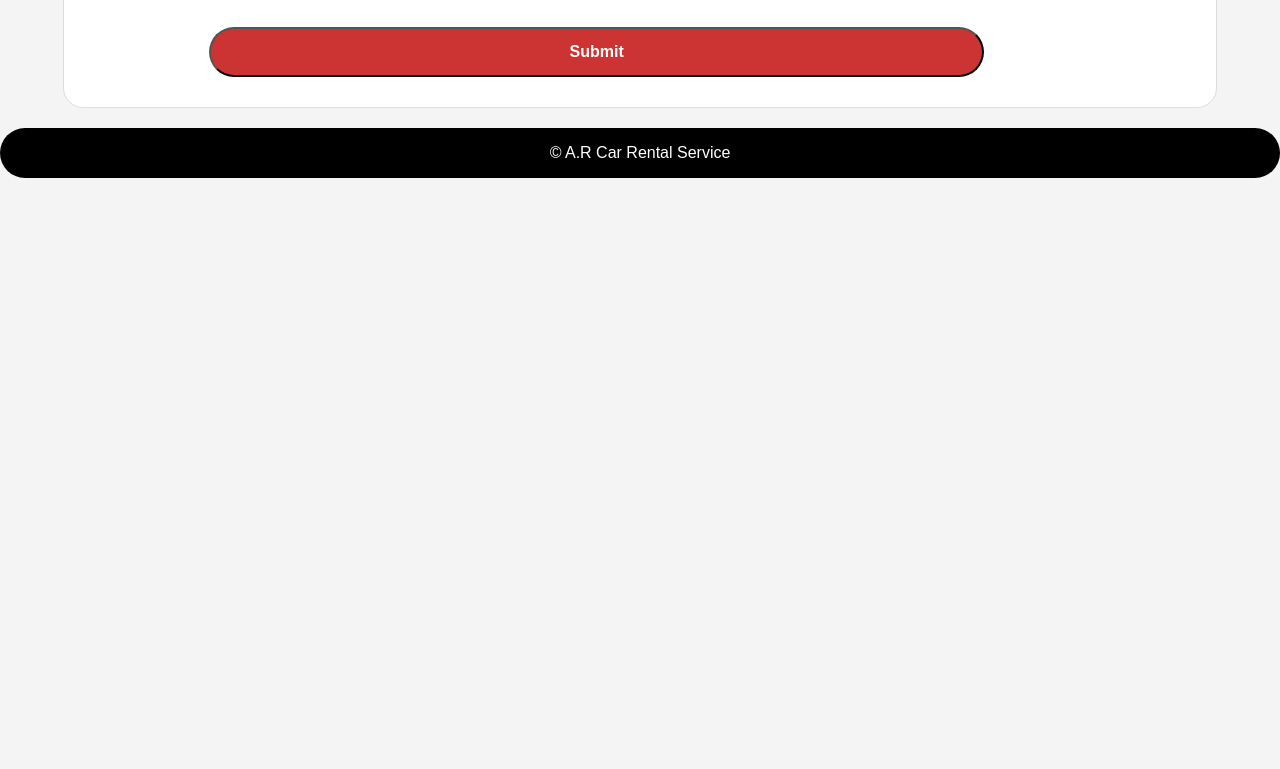
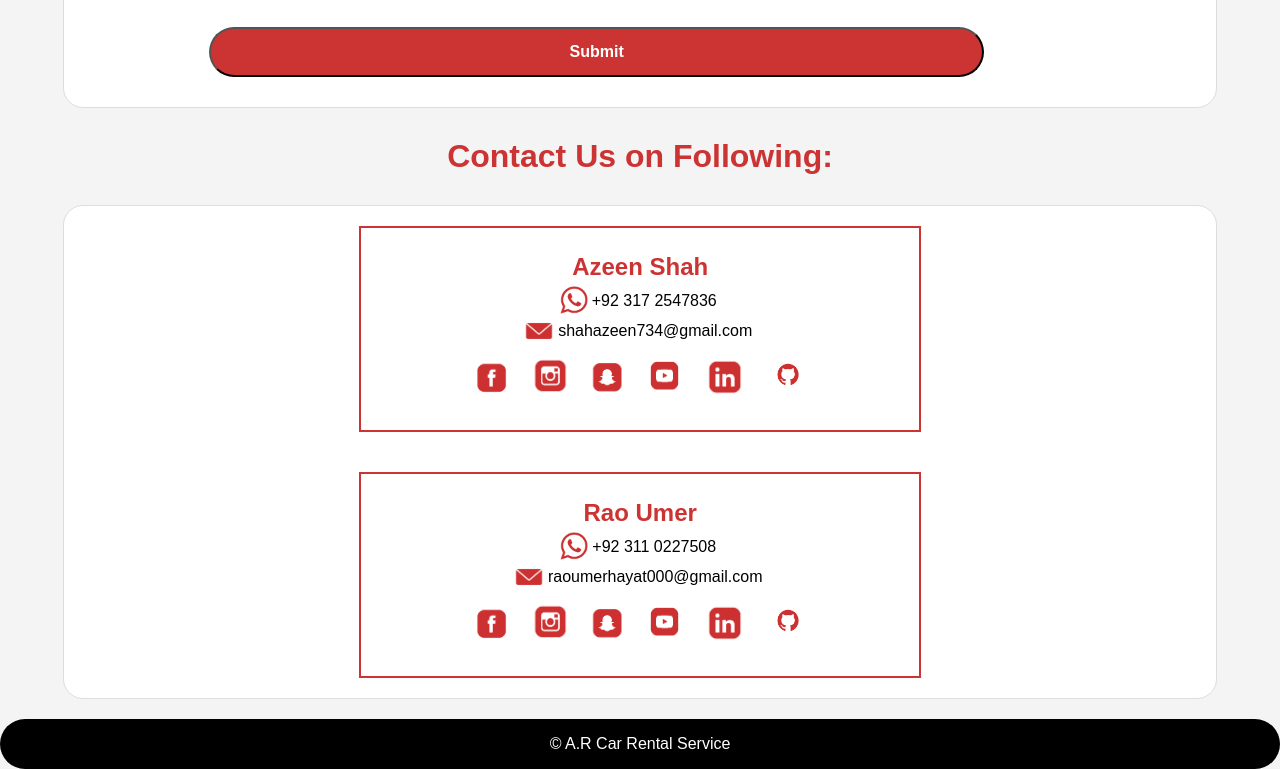
Before and after one commit to Azeen-Shah/AR_Cars_Rental_Services, a plain HTML site: page ContactPage/contact.html in a window 1280 px wide. Shown: the part 468-1237 px from the top of the page. Before the commit the page ends 800 px from the top, so only its background shows below. Drawn offline with nearby package versions, Linux system fonts and the light colour scheme.

Commit message:
Adding Features in Contact page

```diff
--- a/ContactPage/contact.html
+++ b/ContactPage/contact.html
@@ -18,6 +18,10 @@
         <a href="#" class="animate__animated animate__swing" id="tab">Contact</a>
         <a href="../BookingPage/booking.html" class="animate__animated animate__swing">Booking</a>
     </nav>
+
+
+<div id="all">
+
 
     <div id="con">
         <form>
@@ -40,9 +44,55 @@
             <input type="submit" value="Submit" id="submit" class="animate__animated animate__backInLeft">
         </div>
 
+        </form>
     </div>
 
-    </form>
+    <h1 class="animate__animated animate__backInLeft">Contact Us on Following:</h1>
+
+
+    <div id="main">
+
+            <div id="azeen" class="social animate__animated animate__zoomInRight">
+                <h2>Azeen Shah</h2>
+                    <div id="number">
+                        <img src="../images/icons/whatsapp.png" alt="Whatsapp" id="whatsapp"> <p id="MyNum">+92 317 2547836</p>
+                    </div>
+                    <div id="number">
+                        <img src="../images/icons/email.png" alt="Email" id="whatsapp"> <p id="MyNum">shahazeen734@gmail.com</p>
+                    </div>
+
+                    <div id="img">
+                        <a href="https://www.facebook.com/mohammad.azeen.1?mibextid=ZbWKwL"><img src="../images/icons/fb.png" alt="Facebook" class="size"></a>
+                        <a href="https://www.instagram.com/itsboy_azeenshah?igsh=MXE5czQwNW9vOXY2Mw=="><img src="../images/icons/insta.png" alt="Instagram" class="size"></a>
+                        <a href="https://www.snapchat.com/add/azeen_shah22?share_id=Xqn_ewkD254&locale=en-US"><img src="../images/icons/snap.png" alt="Snapchat" class="size"></a>
+                        <a href="https://www.youtube.com/@Guidebyazeen"><img src="../images/icons/yt.png" alt="Youtube" class="size"></a>
+                        <a href="https://www.linkedin.com/in/azeen-shah-71a7a92a4?utm_source=share&utm_campaign=share_via&utm_content=profile&utm_medium=android_app"><img src="../images/icons/linkedin.png" alt="Linked In" class="size"></a>
+                        <a href="https://github.com/Azeen-Shah"><img src="../images/icons/git.png" alt="Github" class="size"></a>
+                    </div>
+            </div>
+
+            <div id="rao" class="social animate__animated animate__backInLeft">
+                <h2>Rao Umer</h2>
+                <div id="number">
+                    <img src="../images/icons/whatsapp.png" alt="Whatsapp" id="whatsapp"> <p id="MyNum">+92 311 0227508</p>
+                </div>
+                <div id="number">
+                    <img src="../images/icons/email.png" alt="Email" id="whatsapp"> <p id="MyNum">raoumerhayat000@gmail.com</p>
+                </div>
+
+                <div id="img">
+                    <a href="https://www.facebook.com/raoumer.raoumer.12382?mibextid=ZbWKwL"><img src="../images/icons/fb.png" alt="Facebook" class="size"></a>
+                    <a href="https://www.instagram.com/raokhan0311?igsh=anNhY2JobW04aGgx"><img src="../images/icons/insta.png" alt="Instagram" class="size"></a>
+                    <a href="https://www.snapchat.com/add/raoumerhayat22?share_id=1Zfspl5IN2I&locale=en-US"><img src="../images/icons/snap.png" alt="Snapchat" class="size"></a>
+                    <a href="https://www.youtube.com/@Reelsbyraokhan"><img src="../images/icons/yt.png" alt="Youtube" class="size"></a>
+                    <a href="#"><img src="../images/icons/linkedin.png" alt="Linked In" class="size"></a>
+                    <a href="https://github.com/Rao-Umar-Hayat"><img src="../images/icons/git.png" alt="Github" class="size"></a>
+                </div>
+            </div>
+    </div>
+
+
+</div>
     <footer>
         &copy; A.R Car Rental Service
     </footer>
--- a/ContactPage/style.css
+++ b/ContactPage/style.css
@@ -42,10 +42,16 @@ a img{
     border-bottom: 2px solid #CC3333;
 }
 
+#all{
+    display: flex;
+    flex-direction: column;
+    justify-content: center;
+    align-items: center;
+}
 #con{
     width: 90vw;
     background-color: #fff;
-    margin: auto;
+    margin: 0px;
     border: 1px solid #ddd;
     border-radius: 20px;
     display: flex;
@@ -90,6 +96,67 @@ form{
     color: #CC3333;
 }
 
+h1{
+    text-align: center;
+    color: #CC3333;
+    margin: 30px 0px;
+    width: 90vw;
+}
+
+#main{
+    width: 90vw;
+    background-color: #fff;
+    margin: 0px;
+    border: 1px solid #ddd;
+    border-radius: 20px;
+    display: flex;
+    justify-content: center;
+    flex-wrap: wrap;
+}
+
+.social{
+    width: 45%;
+    padding: 20px;
+    margin: 20px;
+    border: 2px solid #CC3333;
+    display: flex;
+    flex-direction: column;
+    justify-content: center;
+    align-content: center;
+    align-items: center;
+}
+
+h2{
+    text-align: center;
+    color: #CC3333;
+    padding: 5px;
+    /* margin: 0px; */
+}
+
+#number{
+    display: flex;
+    align-items: center;
+    justify-content: center;
+}
+
+#MyNum{
+    margin: 0px 4px;
+}
+#whatsapp{
+    height: 30px;
+}
+
+#img{
+    display: flex;
+    justify-content: center;
+    flex-wrap: wrap;
+}
+
+.size{
+    height: 40px;
+    margin: 10px;
+}
+
 footer {
     background-color: black;
     color: #fff;
@@ -113,3 +180,9 @@ footer {
         border-radius: 0px;
     }
 }
+
+@media (max-width: 1000px){
+    .social{
+        width: 85%;
+    }
+}
```
Also changed, not shown: images/icons/email.png (added), images/icons/fb.png (added), images/icons/git.png (added), images/icons/insta.png (added), images/icons/linkedin.png (added), images/icons/snap.png (added), images/icons/whatsapp.png (added), images/icons/yt.png (added).
